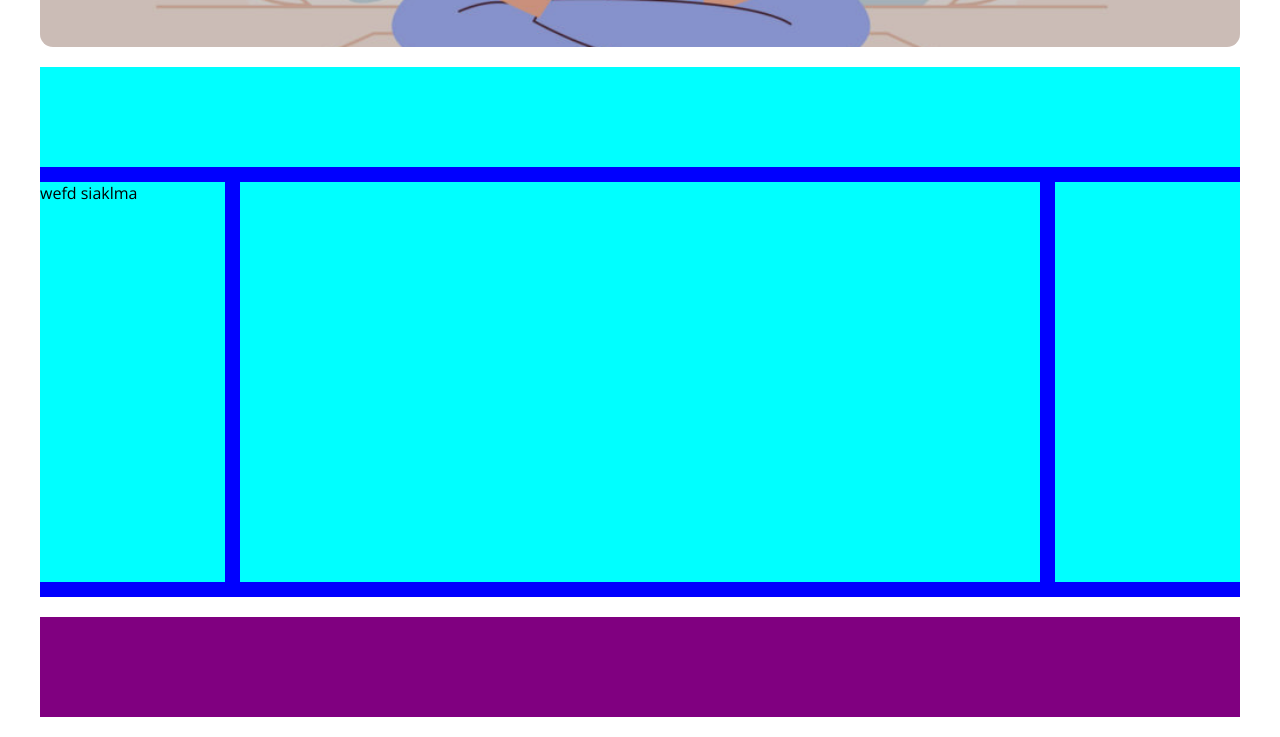
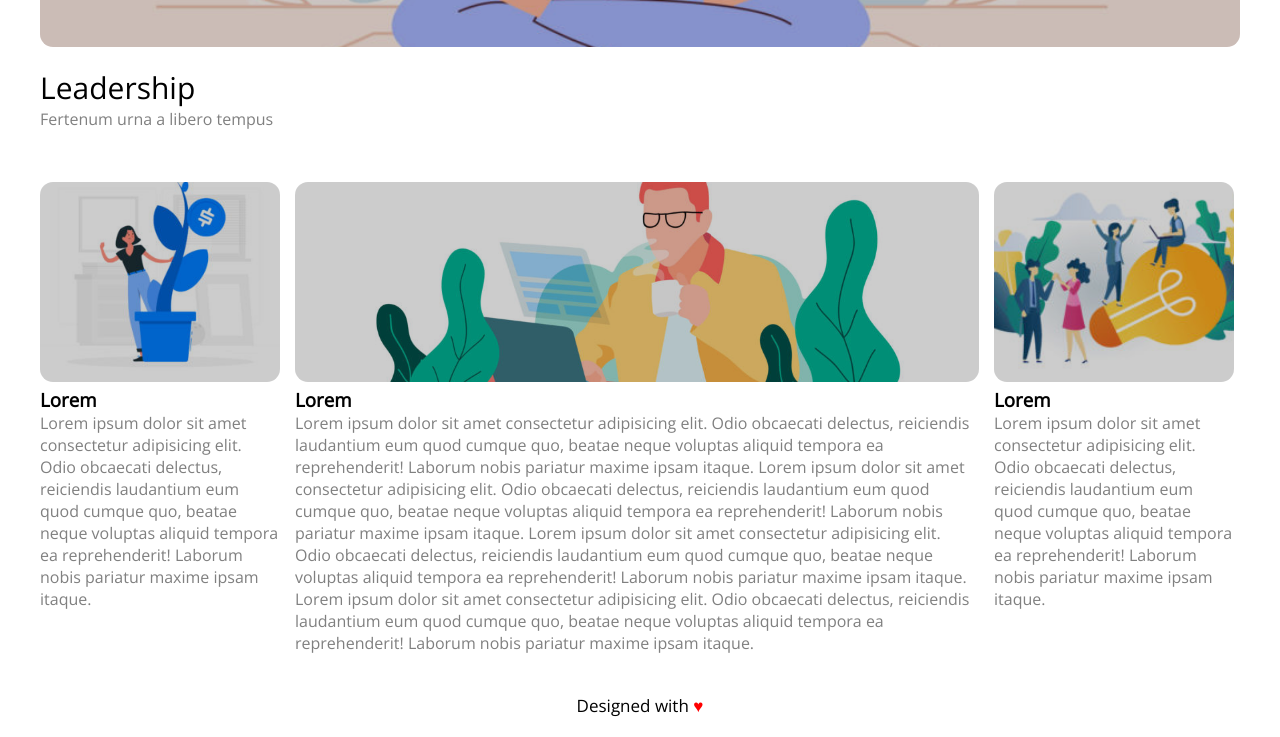
Before and after one commit to Ikinidae/htmlcss-wp, a plain HTML site: page index.html in a window 1280 px wide. Shown: the part 625-1362 px from the top of the page. Drawn offline with nearby package versions, Linux system fonts and the light colour scheme.

Commit message:
Lavoro quasi ultimato

```diff
--- a/index.html
+++ b/index.html
@@ -32,14 +32,33 @@
         </div>
 
         <div class="bluebox">
-            <div class="horizontal_blue"></div>
-            <div class="float col_blue"> wefd siaklma</div>
-            <div class="float colcentral_blue"></div>
-            <div class="float col_blue"></div>
+            <div class="horizontal_blue">
+                <p class="title">Leadership</p>
+                <p class="gray_font">Fertenum urna a libero tempus</p>
+            </div>
+
+            <div class="float col_blue">
+                <img class="col_image" src="img/img-1.jpg" alt="Immagine">
+                <h3>Lorem</h3>
+                <p class="gray_font">Lorem ipsum dolor sit amet consectetur adipisicing elit. Odio obcaecati delectus, reiciendis laudantium eum quod cumque quo, beatae neque voluptas aliquid tempora ea reprehenderit! Laborum nobis pariatur maxime ipsam itaque.</p>
+            </div>
+
+            <div class="float colcentral_blue">
+                <img class="central_image" src="img/banner-2.jpg" alt="Immagine">
+                <h3>Lorem</h3>
+                <p class="gray_font">Lorem ipsum dolor sit amet consectetur adipisicing elit. Odio obcaecati delectus, reiciendis laudantium eum quod cumque quo, beatae neque voluptas aliquid tempora ea reprehenderit! Laborum nobis pariatur maxime ipsam itaque. Lorem ipsum dolor sit amet consectetur adipisicing elit. Odio obcaecati delectus, reiciendis laudantium eum quod cumque quo, beatae neque voluptas aliquid tempora ea reprehenderit! Laborum nobis pariatur maxime ipsam itaque. Lorem ipsum dolor sit amet consectetur adipisicing elit. Odio obcaecati delectus, reiciendis laudantium eum quod cumque quo, beatae neque voluptas aliquid tempora ea reprehenderit! Laborum nobis pariatur maxime ipsam itaque. Lorem ipsum dolor sit amet consectetur adipisicing elit. Odio obcaecati delectus, reiciendis laudantium eum quod cumque quo, beatae neque voluptas aliquid tempora ea reprehenderit! Laborum nobis pariatur maxime ipsam itaque.</p>
+            </div>
+
+            <div class="float col_blue">
+                <img class="col_image" src="img/img-3.jpg" alt="Immagine">
+                <h3>Lorem</h3>
+                <p class="gray_font">Lorem ipsum dolor sit amet consectetur adipisicing elit. Odio obcaecati delectus, reiciendis laudantium eum quod cumque quo, beatae neque voluptas aliquid tempora ea reprehenderit! Laborum nobis pariatur maxime ipsam itaque.</p>
+            </div>
         </div>
     </main>
 
     <footer>
+        <p>Designed with <span>&#x2665;</span></p>
     </footer>
 </body>
 </html>
--- a/style.css
+++ b/style.css
@@ -25,7 +25,6 @@ nav span {
 header img {
     width: 200px;
     margin-bottom: 40px;
-    display: inline-block;
 }
 
 /* primo blocco */
@@ -61,42 +60,76 @@ header img {
     margin: auto;
     margin-top: 20px;
     margin-bottom: 20px;
-    background-color: blue;
+    /* background-color: blue; */
     content: "";
     display: table;
     clear: both;
 }
 
+.title {
+    font-weight: 100px;
+    font-size: 30px;
+}
+
 .horizontal_blue {
     width: 1200px;
-    background-color: aqua;
     height: 100px;
+}
+
+.col_image {
+    filter: brightness(0.8);
+    border-radius: 13px;
+    width: 100%;
+    height: 200px;
+    object-fit: cover;
 }
 
 .float {
     float: left;
 }
 
+.gray_font {
+    color: gray;
+}
+
 .col_blue {
-    background-color: aqua;
-    height: 400px;
-    width: 185px;
+    /* background-color: aqua; */
+    height: auto;
+    width: 20%;
     margin-top: 15px;
 }
 
 .colcentral_blue {
-    background-color: aqua;
-    height: 400px;
-    width: 800px;
+    /* background-color: aqua; */
+    height: auto;
+    width: 57%;
     margin-left: 15px;
     margin-right: 15px;
     margin-top: 15px;
 }
 
+.central_image {
+    filter: brightness(0.8);
+    border-radius: 13px;
+    width: 100%;
+    height: 200px;
+    object-fit: cover;
+}
+
 footer {
     width: 1200px;
-    background-color: purple;
-    height: 100px;
+    /* background-color: purple; */
+    height: auto;
     margin: auto;
+    margin-top: 40px;
     margin-bottom: 20px;
 }
+
+footer p {
+    font-size: 17px;
+    text-align: center;
+}
+
+footer span {
+    color: red;
+}
```
